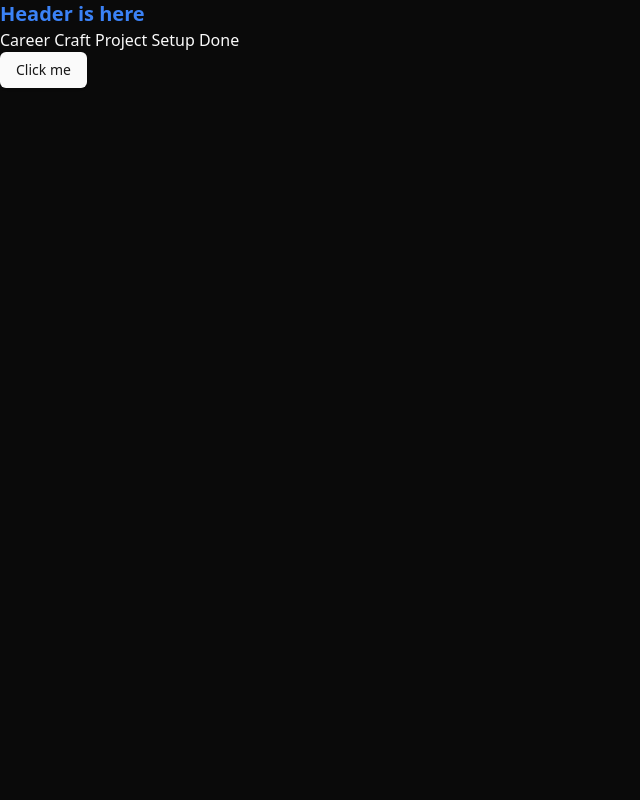
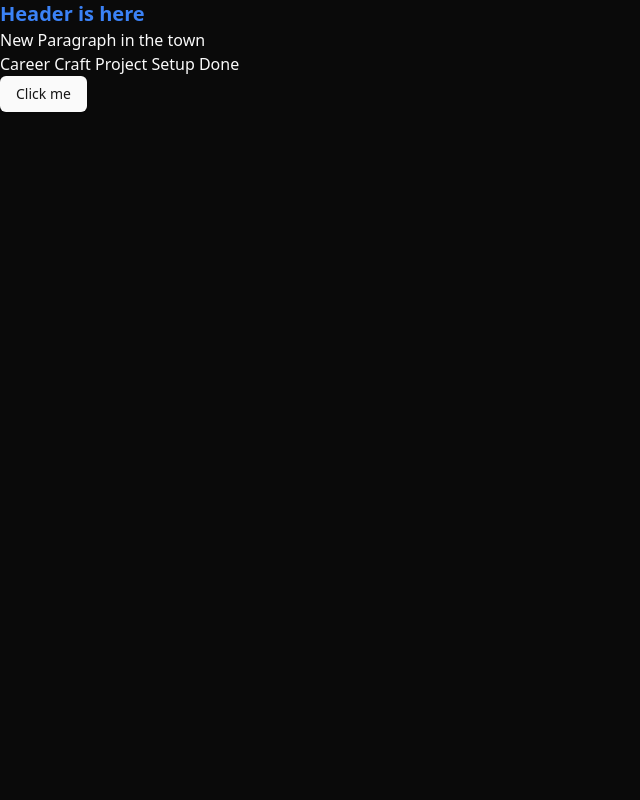
Before and after one commit to SK-Jabed/Career-Craft-AI, a Next.js app: page / in a window 1280 px wide. Shown: the top 800 px of the page, without its empty margins (0-640 px from the left). Built offline with nearby package versions, Linux system fonts and the light colour scheme.

Commit message:
New Sections added to the homepage

```diff
--- a/components/Header.jsx
+++ b/components/Header.jsx
@@ -4,6 +4,7 @@ const Header = () => {
   return (
     <div>
       <p className="text-xl font-semibold text-blue-500">Header is here</p>
+      <p>New Paragraph in the town</p>
     </div>
   );
 };
```
